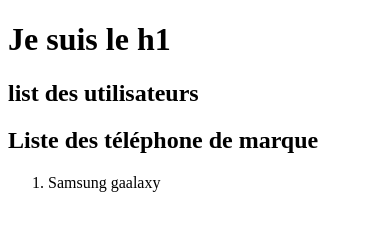
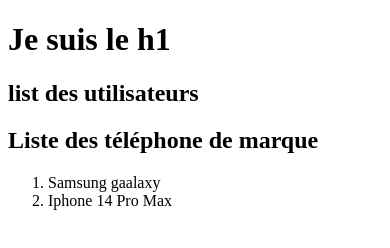
Before and after one commit to MOISESOROAROLITEC/formation_GIT, a plain HTML site: page index.html in a window 390 px wide. Drawn offline with Linux system fonts and the light colour scheme.

Commit message:
Ajout de Iphone 14 Pro Max

```diff
--- a/index.html
+++ b/index.html
@@ -12,6 +12,7 @@
 	<h2>Liste des téléphone de marque</h2>
 	<ol>
 		<li> Samsung gaalaxy </li>
+		<li> Iphone 14 Pro Max </li>
 	</ol>
 </body>
 
```
